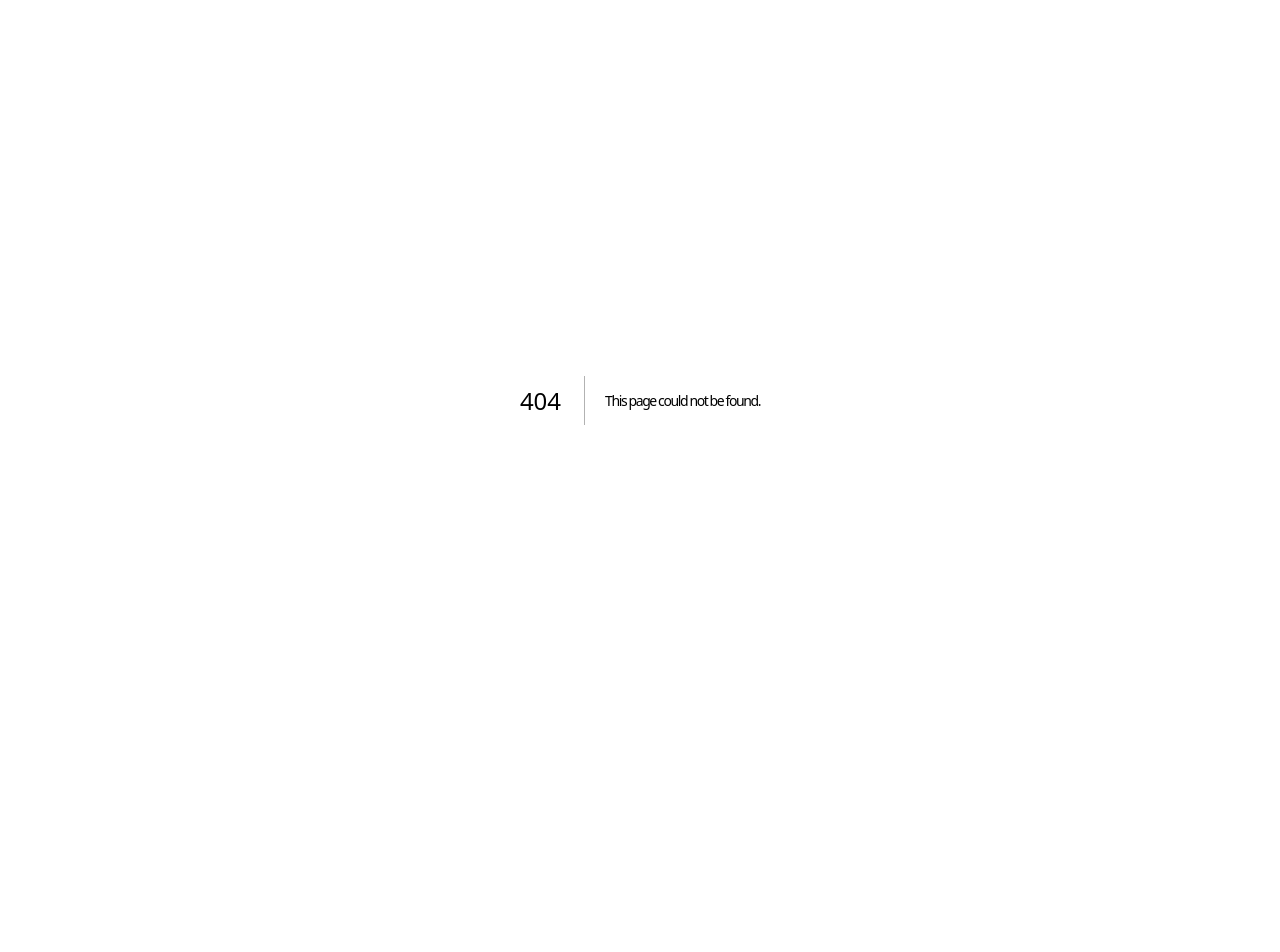
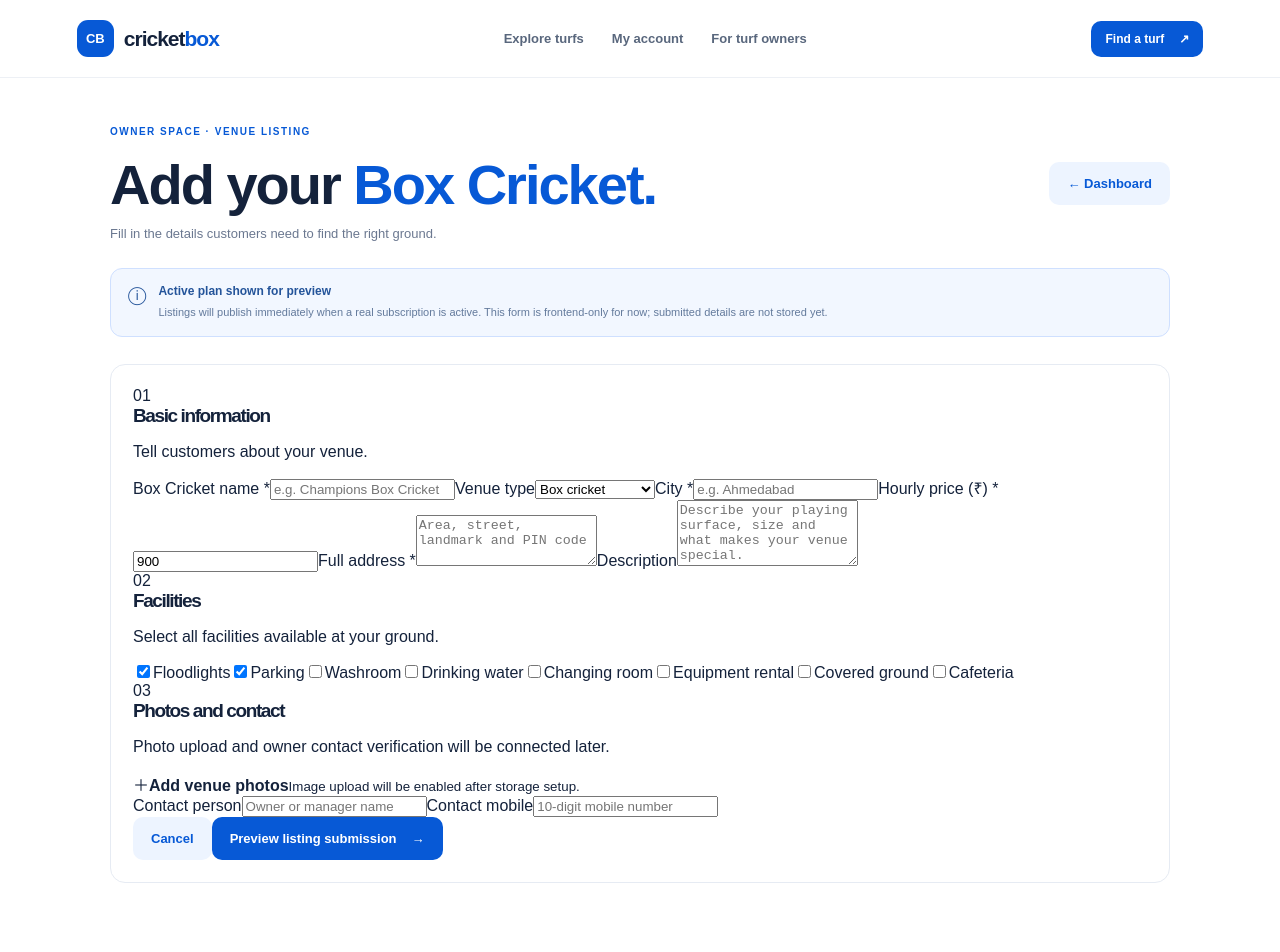
Before and after one commit to tusharjotva44/cricket-box-booking, a Next.js app: page /owner/listings/new in a window 1280 px wide. Before the commit this address had no page. Shown: the top 952 px of the page. Before the commit the page ends 800 px from the top, so only its background shows below. Built offline with nearby package versions, Linux system fonts and the light colour scheme.

Commit message:
Add owner venue listing form frontend preview

```diff
--- /dev/null
+++ b/app/owner/listings/new/page.tsx
@@ -0,0 +1,34 @@
+"use client";
+
+import Link from "next/link";
+import { useState } from "react";
+import SiteHeader from "@/components/site-header";
+
+export default function NewVenuePage() {
+  const [saved, setSaved] = useState(false);
+  const [venueName, setVenueName] = useState("");
+  const [city, setCity] = useState("");
+  const [address, setAddress] = useState("");
+  const [price, setPrice] = useState("900");
+  const [facilities, setFacilities] = useState<string[]>(["Floodlights", "Parking"]);
+
+  const toggleFacility = (facility: string) => setFacilities((current) => current.includes(facility) ? current.filter((item) => item !== facility) : [...current, facility]);
+
+  return (
+    <main className="app-shell"><SiteHeader /><section className="dashboard-wrap listing-form-wrap">
+      <div className="dashboard-welcome"><div><div className="eyebrow">OWNER SPACE · VENUE LISTING</div><h1>Add your <span>Box Cricket.</span></h1><p>Fill in the details customers need to find the right ground.</p></div><Link className="button button-secondary" href="/owner">← Dashboard</Link></div>
+      <div className="demo-banner"><span>ⓘ</span><div><strong>Active plan shown for preview</strong><p>Listings will publish immediately when a real subscription is active. This form is frontend-only for now; submitted details are not stored yet.</p></div></div>
+      {saved && <div className="form-success" role="status"><strong>Preview form completed!</strong><p>Your details have not been saved to a database. Backend saving and live publishing will be added in a later phase.</p><button className="text-link" onClick={() => setSaved(false)}>Edit details</button></div>}
+      <form className="listing-form panel" onSubmit={(event) => { event.preventDefault(); setSaved(true); window.scrollTo({ top: 0, behavior: "smooth" }); }}>
+        <div className="form-section-title"><span>01</span><div><h2>Basic information</h2><p>Tell customers about your venue.</p></div></div>
+        <div className="form-grid"><label>Box Cricket name *<input required value={venueName} onChange={(event) => setVenueName(event.target.value)} placeholder="e.g. Champions Box Cricket" /></label><label>Venue type<select defaultValue="box"><option value="box">Box cricket</option><option value="open">Open cricket turf</option><option value="both">Both</option></select></label><label>City *<input required value={city} onChange={(event) => setCity(event.target.value)} placeholder="e.g. Ahmedabad" /></label><label>Hourly price (₹) *<input required type="number" min="1" value={price} onChange={(event) => setPrice(event.target.value)} /></label><label className="form-full">Full address *<textarea required value={address} onChange={(event) => setAddress(event.target.value)} placeholder="Area, street, landmark and PIN code" rows={3} /></label><label className="form-full">Description<textarea placeholder="Describe your playing surface, size and what makes your venue special." rows={4} /></label></div>
+        <div className="form-section-title"><span>02</span><div><h2>Facilities</h2><p>Select all facilities available at your ground.</p></div></div>
+        <div className="facility-options">{["Floodlights", "Parking", "Washroom", "Drinking water", "Changing room", "Equipment rental", "Covered ground", "Cafeteria"].map((facility) => <label key={facility}><input type="checkbox" checked={facilities.includes(facility)} onChange={() => toggleFacility(facility)} />{facility}</label>)}</div>
+        <div className="form-section-title"><span>03</span><div><h2>Photos and contact</h2><p>Photo upload and owner contact verification will be connected later.</p></div></div>
+        <div className="upload-placeholder"><span>＋</span><strong>Add venue photos</strong><small>Image upload will be enabled after storage setup.</small></div>
+        <div className="form-grid"><label>Contact person<input placeholder="Owner or manager name" /></label><label>Contact mobile<input type="tel" inputMode="tel" placeholder="10-digit mobile number" /></label></div>
+        <div className="form-actions"><Link className="button button-secondary" href="/owner">Cancel</Link><button className="button" type="submit">Preview listing submission <span>→</span></button></div>
+      </form>
+    </section><footer><Link className="brand" href="/"><span className="brand-mark">CB</span><span>cricket<span className="brand-blue">box</span></span></Link><span>CricketBox · Listing form preview</span></footer></main>
+  );
+}
```
